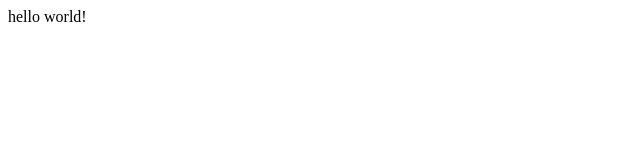
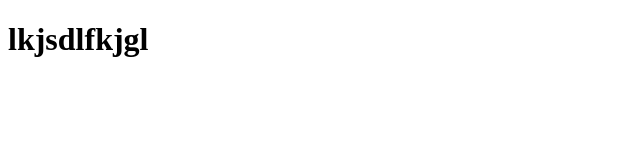
Before and after one commit to JoshuaHatfield1/CS-1030-final-, a plain HTML site: page index.html in a window 1280 px wide. Shown: the whole page, without its empty margins (0-640 px from the left). Drawn offline with Linux system fonts and the light colour scheme.

Commit message:
added a change

```diff
--- a/index.html
+++ b/index.html
@@ -6,6 +6,6 @@
     <title>My Final Project</title>
 </head>
 <body>
-    hello world!
+    <h1>lkjsdlfkjgl</h1>
 </body>
 </html>
```
